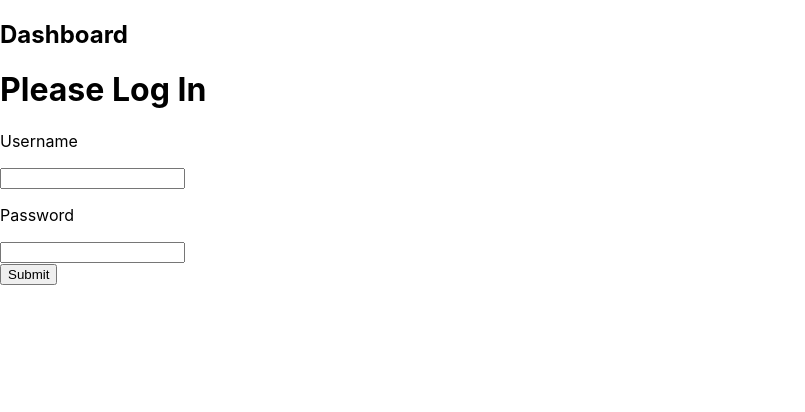
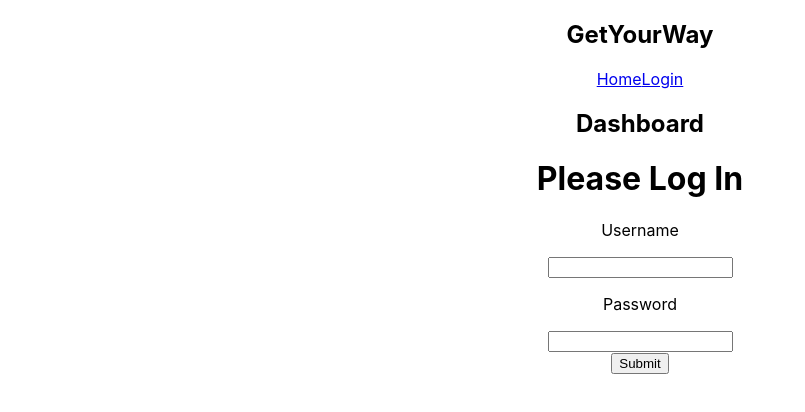
Before and after one commit to CaptainCavalier/Sky-BootcampProject, a React (Create React App) app in the folder frontend/: page / in a window 1280 px wide. Shown: the top 412 px of the page, without its empty margins (0-805 px from the left). Built offline with nearby package versions, Linux system fonts and the light colour scheme.

Commit message:
Navbar template added

```diff
--- a/frontend/src/App.js
+++ b/frontend/src/App.js
@@ -4,13 +4,16 @@
 import Dashboard from './Components/Dashboard';
 import Preferences from './Components/Preferences';
 import Login from './containers/Login';
-
+import Navbar from './Components/Navbar';
 
 function App() {
   return (
-    <div className="Container">
-      <Dashboard />
-      <Login />
+    <div className="App">
+      <Navbar />
+      <div className="Content">
+        <Dashboard />
+        <Login />
+      </div>
     </div>
     )
 };
--- /dev/null
+++ b/frontend/src/Components/Navbar.js
@@ -0,0 +1,13 @@
+const Navbar = () => {
+    return (
+        <nav classname="Navbar">
+            <h1>GetYourWay</h1>
+            <div className="Links">
+                <a href="/">Home</a>
+                <a href="/create">Login</a>
+            </div>
+        </nav>
+     );
+}
+
+export default Navbar;
```
